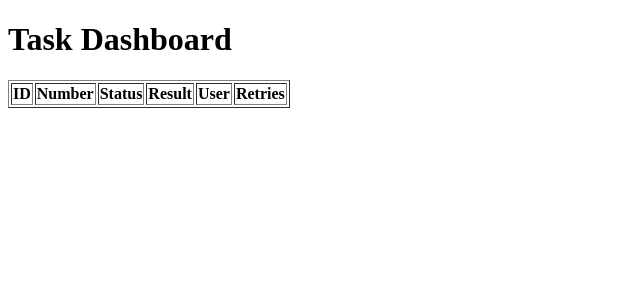
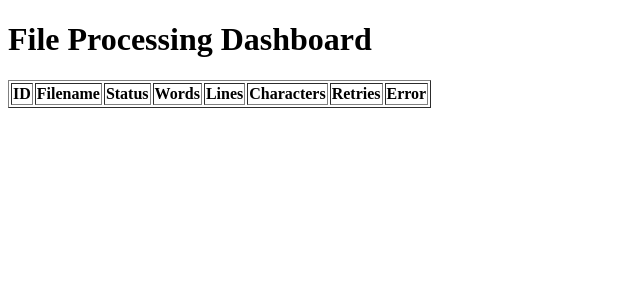
Before and after one commit to Abdullah-Butt-01/Cloud_Task_Management_Platform, a Flask app: page /dashboard in a window 1280 px wide. Shown: the top 300 px of the page, without its empty margins (0-640 px from the left). Run offline with Flask 3, Linux system fonts and the light colour scheme; lists and menus that the app fills with data are empty.

Commit message:
File Processing Pipeline

```diff
--- a/app/extensions.py
+++ b/app/extensions.py
@@ -10,7 +10,7 @@ redis_conn = Redis(host=redis_url, port=6379)
 '''
 
 # URL Method
-redis_url = os.getenv("REDIS_URL")
+redis_url = os.getenv("REDIS_URL", "redis://redis:6379/0")
 redis_conn = Redis.from_url(redis_url)
 
 queue = Queue(connection=redis_conn)
--- a/app/main.py
+++ b/app/main.py
@@ -24,6 +24,7 @@ def create_app(): # Instead creating globally, create inside function to avoid c
     # import models AFTER db.init_app (database instance should exist first)
     from app.models.task import Task
     from app.models.user import User
+    from app.models.file_job import FileJob
 
     from app.scheduler import start_scheduler
     start_scheduler(app)
--- a/app/routes/tasks.py
+++ b/app/routes/tasks.py
@@ -1,157 +1,56 @@
-from flask import Blueprint, request, jsonify, render_template
-from ..extensions import db, redis_conn, queue
+from datetime import datetime
+
+from flask import Blueprint
 from redis import Redis
-import time
-import os
 
-from rq.job import Job
+from ..extensions import queue, redis_conn
+from app.jobs import generate_file_report
+from app.utils.response import success_response
 
-from app.models.task import Task
-from app.models.user import User
+rapp = Blueprint("system", __name__)
+r = Redis(host="redis", port=6379, decode_responses=True)
 
-from app.jobs import background_job, process_report
-
-from app.utils.response import success_response, error_response
-from app.utils.task_service import mark_stale_tasks
-from app.utils.logger import log_message
-import logging
-
-rapp = Blueprint("tasks", __name__)
-r = Redis(host="redis", port=6379, decode_responses=True)
 
 @rapp.route("/")
 def home():
     count = redis_conn.incr("hits")
-    return {"message": f"Task Platform API running - visit: {count}"}
-
-
-
-@rapp.route("/task", methods=["POST"])
-def create_task():
-
-    data = request.json
-
-    n = data.get("n")
-    user_id = data.get("user_id")
-    job_type = data.get("type", "square")
-    delay = data.get("delay", 5)
-
-    #logging.info(f"[API] Creating task n={n}, user={user_id}, type={job_type}")
-    log_message(
-      "API",
-      "Task request received",
-      user_id=user_id
-    )
-
-    task = Task(number=n, status="queued", user_id=user_id)
-    db.session.add(task)
-    db.session.commit()
-    #logging.info(f"[API] Task {task.id} queued job-id={job.id}")
-    log_message(
-      "API",
-      "Task queued",
-      task_id=task.id,
-      user_id=user_id
-    )
-
-    if job_type == "report":
-        job = queue.enqueue(process_report, task.id)
-        logging.info(f"[API] Task-id {task.id} Sent to Worker")
-    else:
-        job = queue.enqueue(background_job, task.id, n, delay)
-        logging.info(f"[API] Task-id {task.id} Sent to Worker")
-
     return {
-      "task_id": task.id,
-      "job_id": job.id,
-      "type": job_type
+        "message": "TXT File Processing API running",
+        "visit": count,
+        "upload_endpoint": "POST /upload",
+        "files_endpoint": "GET /files",
     }
-
-
-
-@rapp.route("/tasks", methods=["GET"])
-def list_tasks():
-    tasks = Task.query.all()  # ✅ now works
-
-    if not tasks:
-      return success_response([])
-
-    data = [t.to_dict() for t in tasks]
-
-    return success_response(data)
-
-
-
-
-@rapp.route("/task/<int:task_id>", methods=["GET"])
-def get_task(task_id):
-    task = Task.query.get(task_id)
-
-    if not task:
-        return error_response("Task not found", 404)
-
-    return success_response(task.to_dict())
-
-
-@rapp.route("/debug/tasks", methods=["GET"])
-def debug_tasks():
-    status = request.args.get("status")
-
-    query = Task.query
-
-    if status:
-      query = query.filter_by(status=status)
-
-    tasks = query.all()
-
-    data = []
-
-    total = len(tasks)
-    finished = len([t for t in tasks if t.status == "finished"])
-    failed = len([t for t in tasks if t.status == "failed"])
-
-    for task in tasks:
-      data.append({
-        "id": task.id,
-        "number": task.number,
-        "status": task.status,
-        "result": task.result,
-        "user_id": task.user_id,
-        "retry_count": task.retry_count
-      })
-
-    return success_response({
-      "summary": {
-	"total": total,
-	"finished": finished,
-	"failed": failed
-      },
-      "tasks": data
-    })
 
 
 @rapp.route("/debug/workers", methods=["GET"])
 def debug_workers():
     keys = r.keys("worker:*:heartbeat")
-
     workers = []
 
     for key in keys:
-      worker_name = key.split(":")[1]
-      last_seen = float(r.get(key))
+        worker_name = key.split(":")[1]
+        last_seen = float(r.get(key))
+        alive = (datetime.utcnow().timestamp() - last_seen) < 10
 
-      alive = (time.time() - last_seen) < 10
+        workers.append(
+            {
+                "worker": worker_name,
+                "last_seen": last_seen,
+                "status": "alive" if alive else "dead",
+            }
+        )
 
-      workers.append({
-        "worker": worker_name,
-        "last_seen": last_seen,
-        "status":"alive" if alive else "dead"
-      })
     return success_response(workers)
 
 
-@rapp.route("/dashboard")
-def dashboard():
-    tasks = Task.query.order_by(Task.id.desc()).all()
+@rapp.route("/reports/files", methods=["POST"])
+def create_file_report():
+    job = queue.enqueue(generate_file_report)
 
-    return render_template("dashboard.html", tasks=tasks)
+    return success_response(
+        {
+            "message": "File report job queued",
+            "job_id": job.id,
+        },
+        202,
+    )
--- a/app/routes/upload_routes.py
+++ b/app/routes/upload_routes.py
@@ -1,28 +1,93 @@
-from flask import request, Blueprint
 import os
-from app.utils.response import success_response, error_response
+from uuid import uuid4
+
+from flask import Blueprint, render_template, request
+from werkzeug.utils import secure_filename
+
+from app.extensions import db, queue
+from app.jobs import process_text_file
+from app.models.file_job import FileJob
+from app.utils.response import error_response, success_response
 
 upload_bp = Blueprint("upload", __name__)
 
-UPLOAD_FOLDER = "app/uploads"
+UPLOAD_FOLDER = os.getenv("UPLOAD_FOLDER", "uploads")
+ALLOWED_EXTENSION = ".txt"
+
+
+def is_txt_file(filename):
+    return os.path.splitext(filename)[1].lower() == ALLOWED_EXTENSION
+
 
 @upload_bp.route("/upload", methods=["POST"])
 def upload_file():
     if "file" not in request.files:
-      return error_response("No file uploaded", 400)
+        return error_response("No file uploaded", 400)
 
     file = request.files["file"]
 
     if file.filename == "":
-      return error_response("Empty filename", 400)
+        return error_response("Empty filename", 400)
 
-    filepath = os.path.join(UPLOAD_FOLDER, file.filename)
+    if not is_txt_file(file.filename):
+        return error_response("Only .txt files are allowed", 400)
 
     os.makedirs(UPLOAD_FOLDER, exist_ok=True)
 
-    file.save(filepath)
+    original_filename = secure_filename(file.filename)
+    stored_filename = f"{uuid4().hex}_{original_filename}"
+    file_path = os.path.join(UPLOAD_FOLDER, stored_filename)
+    file.save(file_path)
 
-    return success_response({
-      "message": "File uploaded successfully",
-      "filename": file.filename
-    })
+    file_job = FileJob(
+        original_filename=original_filename,
+        stored_filename=stored_filename,
+        file_path=file_path,
+        status="queued",
+    )
+
+    db.session.add(file_job)
+    db.session.commit()
+
+    rq_job = queue.enqueue(process_text_file, file_job.id)
+    file_job.rq_job_id = rq_job.id
+    db.session.commit()
+
+    return success_response(
+        {
+            "message": "File uploaded and queued for processing",
+            "file_job": file_job.to_dict(),
+        },
+        202,
+    )
+
+
+@upload_bp.route("/files", methods=["GET"])
+def list_file_jobs():
+    status = request.args.get("status")
+
+    query = FileJob.query
+
+    if status:
+        query = query.filter_by(status=status)
+
+    file_jobs = query.order_by(FileJob.created_at.desc()).all()
+
+    return success_response([file_job.to_dict() for file_job in file_jobs])
+
+
+@upload_bp.route("/files/<int:file_job_id>", methods=["GET"])
+def get_file_job(file_job_id):
+    file_job = FileJob.query.get(file_job_id)
+
+    if not file_job:
+        return error_response("File job not found", 404)
+
+    return success_response(file_job.to_dict())
+
+
+@upload_bp.route("/dashboard")
+def dashboard():
+    file_jobs = FileJob.query.order_by(FileJob.id.desc()).all()
+
+    return render_template("dashboard.html", file_jobs=file_jobs)
--- a/app/scheduler.py
+++ b/app/scheduler.py
@@ -1,6 +1,5 @@
 from apscheduler.schedulers.background import BackgroundScheduler
-from app.utils.task_service import mark_stale_tasks
-import os
+from app.utils.task_service import mark_stale_file_jobs
 import logging
 
 #logger = logging.getLogger(__name__)
@@ -9,7 +8,7 @@ scheduler = BackgroundScheduler()
 
 def run_scheduler_job(app):
     with app.app_context():
-      mark_stale_tasks()
+      mark_stale_file_jobs()
 
 def start_scheduler(app):
 
--- a/app/templates/dashboard.html
+++ b/app/templates/dashboard.html
@@ -1,31 +1,35 @@
 <!DOCTYPE html>
 <html>
 <head>
-    <title>Task Dashboard</title>
-    <meta http-equiv="refresh", content="5">
+    <title>File Processing Dashboard</title>
+    <meta http-equiv="refresh" content="5">
 </head>
 <body>
 
-<h1>Task Dashboard</h1>
+<h1>File Processing Dashboard</h1>
 
 <table border="1">
     <tr>
         <th>ID</th>
-        <th>Number</th>
+        <th>Filename</th>
         <th>Status</th>
-        <th>Result</th>
-        <th>User</th>
+        <th>Words</th>
+        <th>Lines</th>
+        <th>Characters</th>
         <th>Retries</th>
+        <th>Error</th>
     </tr>
 
-    {% for task in tasks %}
+    {% for file_job in file_jobs %}
     <tr>
-        <td>{{ task.id }}</td>
-        <td>{{ task.number }}</td>
-        <td>{{ task.status }}</td>
-        <td>{{ task.result }}</td>
-        <td>{{ task.user_id }}</td>
-        <td>{{ task.retry_count }}</td>
+        <td>{{ file_job.id }}</td>
+        <td>{{ file_job.original_filename }}</td>
+        <td>{{ file_job.status }}</td>
+        <td>{{ file_job.word_count if file_job.word_count is not none else "" }}</td>
+        <td>{{ file_job.line_count if file_job.line_count is not none else "" }}</td>
+        <td>{{ file_job.character_count if file_job.character_count is not none else "" }}</td>
+        <td>{{ file_job.retry_count }}</td>
+        <td>{{ file_job.error_message or "" }}</td>
     </tr>
     {% endfor %}
 
--- a/app/worker.py
+++ b/app/worker.py
@@ -11,8 +11,8 @@ r = redis.Redis(host="redis", port=6379, decode_responses=True)
 
 def send_heartbeat(worker_name):
     while True:
-      print(f"heatrbeat from {worker_name}")
-      r.set(f"worker: {worker_name}:heartbeat", time.time())
+      print(f"heartbeat from {worker_name}")
+      r.set(f"worker:{worker_name}:heartbeat", time.time())
       time.sleep(5)
 
 app = create_app()
```
Also changed, not shown: app/jobs.py (+77 -87 lines), app/models/file_job.py (added, +46 -0 lines), app/models/task.py (+22 -5 lines), app/utils/task_service.py (+16 -11 lines).
